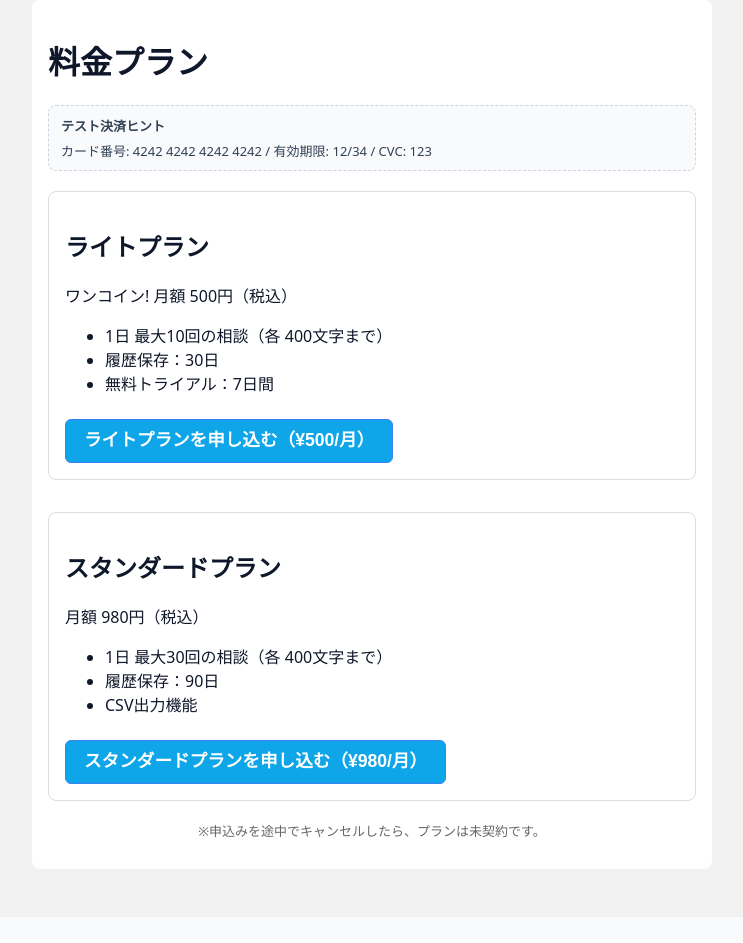
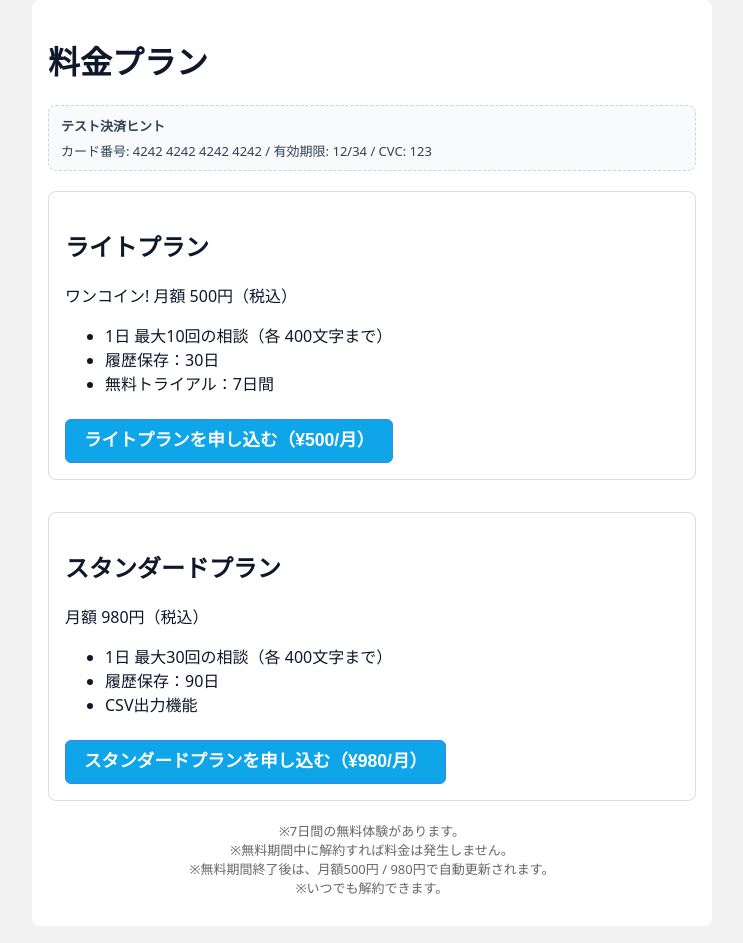
Before and after one commit to yasuhirookura/mentalgpt-react-starter, a React (Create React App) app: page /pricing in a window 1280 px wide. Shown: the top 943 px of the page, without its empty margins (268-1011 px from the left). Built offline with nearby package versions, Linux system fonts and the light colour scheme; no server answers.

Commit message:
feat: update src/pages/Pricing.jsx

```diff
--- a/src/pages/Pricing.jsx
+++ b/src/pages/Pricing.jsx
@@ -146,7 +146,10 @@ export default function Pricing() {
       </section>
 
       <p style={{ fontSize: 13, color: "#666", marginTop: 20, textAlign: "center" }}>
-        ※申込みを途中でキャンセルしたら、プランは未契約です。
+        ※7日間の無料体験があります。<br />
+        ※無料期間中に解約すれば料金は発生しません。<br />
+        ※無料期間終了後は、月額500円 / 980円で自動更新されます。<br />
+        ※いつでも解約できます。
       </p>
     </main>
   );
```
